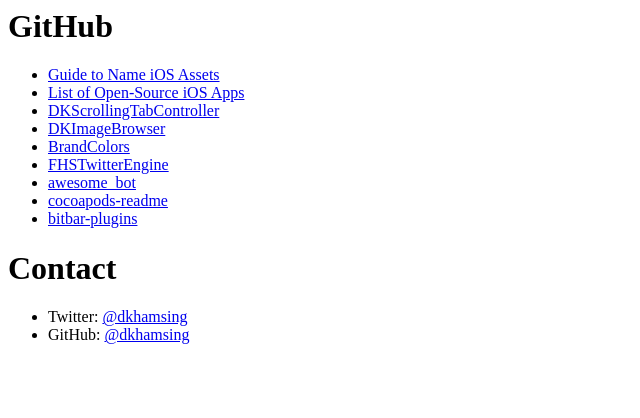
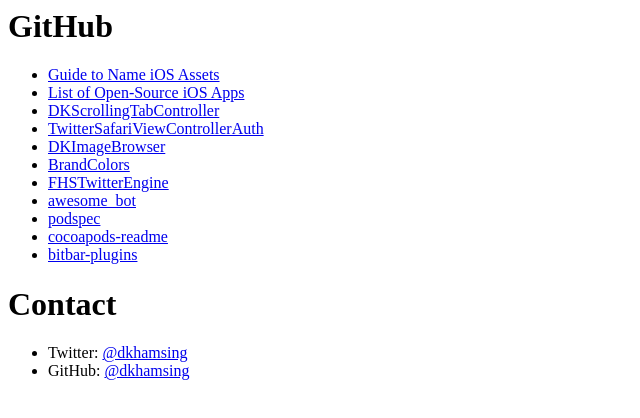
Before and after one commit to dkhamsing/dkhamsing.github.io, a plain HTML site: page index.html in a window 1280 px wide. Shown: the whole page, without its empty margins (0-640 px from the left). Drawn offline with Linux system fonts and the light colour scheme.

Commit message:
[auto] [ci skip] Update index.html

```diff
--- a/index.html
+++ b/index.html
@@ -4,10 +4,12 @@
 <li><a href="https://github.com/dkhamsing/ios-asset-names">Guide to Name iOS Assets</a></li>
 <li><a href="https://github.com/dkhamsing/open-source-ios-apps">List of Open-Source iOS Apps</a></li>
 <li><a href="https://github.com/dkhamsing/DKScrollingTabController">DKScrollingTabController</a></li>
+<li><a href="https://github.com/dkhamsing/TwitterSafariViewControllerAuth">TwitterSafariViewControllerAuth</a></li>
 <li><a href="https://github.com/dkhamsing/DKImageBrowser">DKImageBrowser</a></li>
 <li><a href="https://github.com/dkhamsing/BrandColors">BrandColors</a></li>
 <li><a href="https://github.com/fhsjaagshs/FHSTwitterEngine">FHSTwitterEngine</a></li>
 <li><a href="https://github.com/dkhamsing/awesome_bot">awesome_bot</a></li>
+<li><a href="https://github.com/dkhamsing/podspec">podspec</a></li>
 <li><a href="https://github.com/dkhamsing/cocoapods-readme">cocoapods-readme</a></li>
 <li><a href="https://github.com/matryer/bitbar-plugins/commits?author=dkhamsing">bitbar-plugins</a></li>
 </ul>
```
